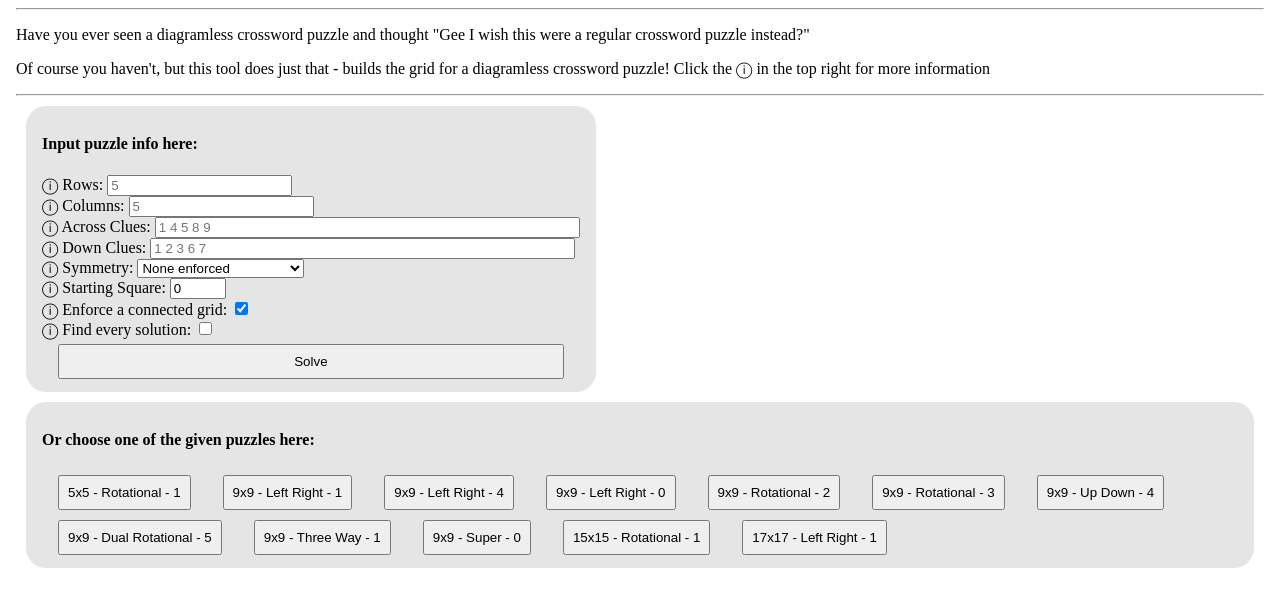
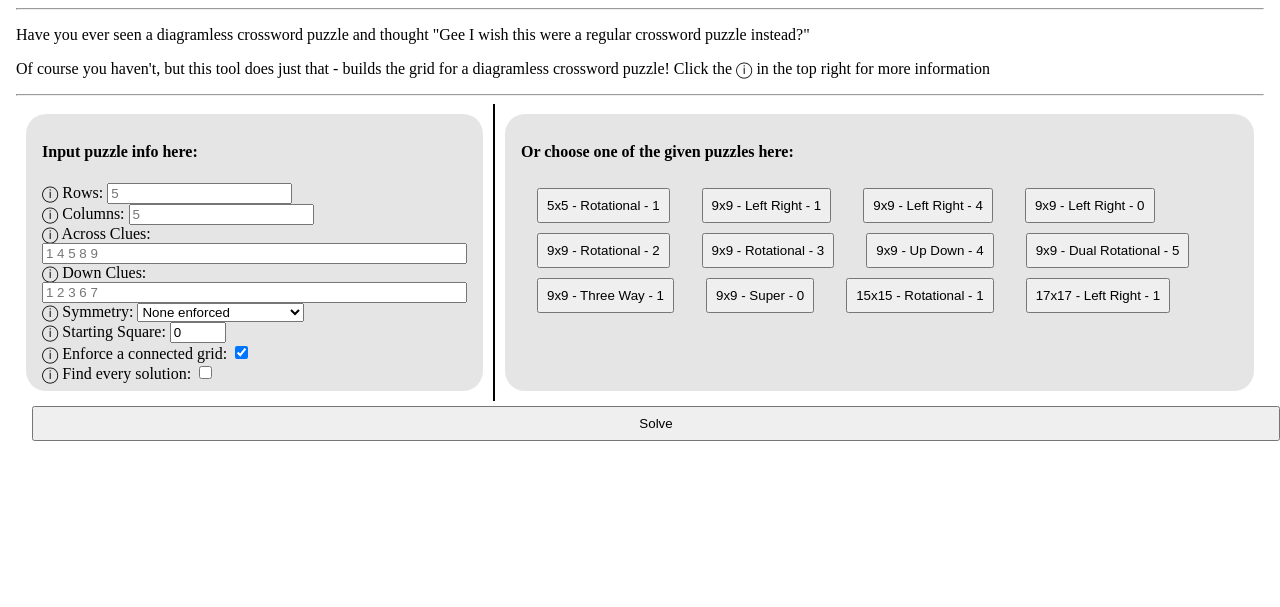
Before and after one commit to JordanKarp/diagramless-solver-web-app, a Flask app: page / in a window 1280 px wide. Shown: the part 57-664 px from the top of the page. Run offline with Flask 3, Linux system fonts and the light colour scheme; some libraries are stand-ins or nearby versions.

Commit message:
More style

```diff
--- a/static/css/style.css
+++ b/static/css/style.css
@@ -15,7 +15,7 @@ body {
 }
 
 
-.content {
+#content {
     display: flex;
 
 }
@@ -25,6 +25,11 @@ button {
     margin: 5px 1rem;
     padding: .5rem;
 }
+
+.submitButton {
+    width: 100%;
+}
+
 
 
 table {
--- a/templates/index.html
+++ b/templates/index.html
@@ -58,7 +58,6 @@
                 <label for="findAll" title="Continue the program after a solution has been found. CAUTION: may extend solve time significantly.">ⓘ Find every solution:
                     <input type="checkbox" name="findAll" id="findAllInput" >
                 </label>
-                <button type="submit" class="submitButton">Solve</button>
             </form>
         </div>
         <div class="verticalLine"></div>
@@ -79,8 +78,8 @@
                 <button type="button" onclick="fillPuzzle('17','17','1 6 11 16 17 18 19 20 21 22 24 26 27 28 29 30 31 33 34 35 37 40 41 42 43 45 47 51 52 54 55 56 61 62 63 64 66 68 69 70 71', '1 2 3 4 5 6 7 8 9 10 11 12 13 14 15 23 25 30 32 35 36 38 39 40 44 46 48 49 50 51 53 55 57 58 59 60 65 67', 'Left Right', '1', true, false)">17x17 - Left Right - 1</button>
             </div>
         </div>
-
     </div>
+    <button type="submit" form="puzzleForm" class="submitButton">Solve</button>
     <div id="loader-container"></div>
 
     <script>
```
